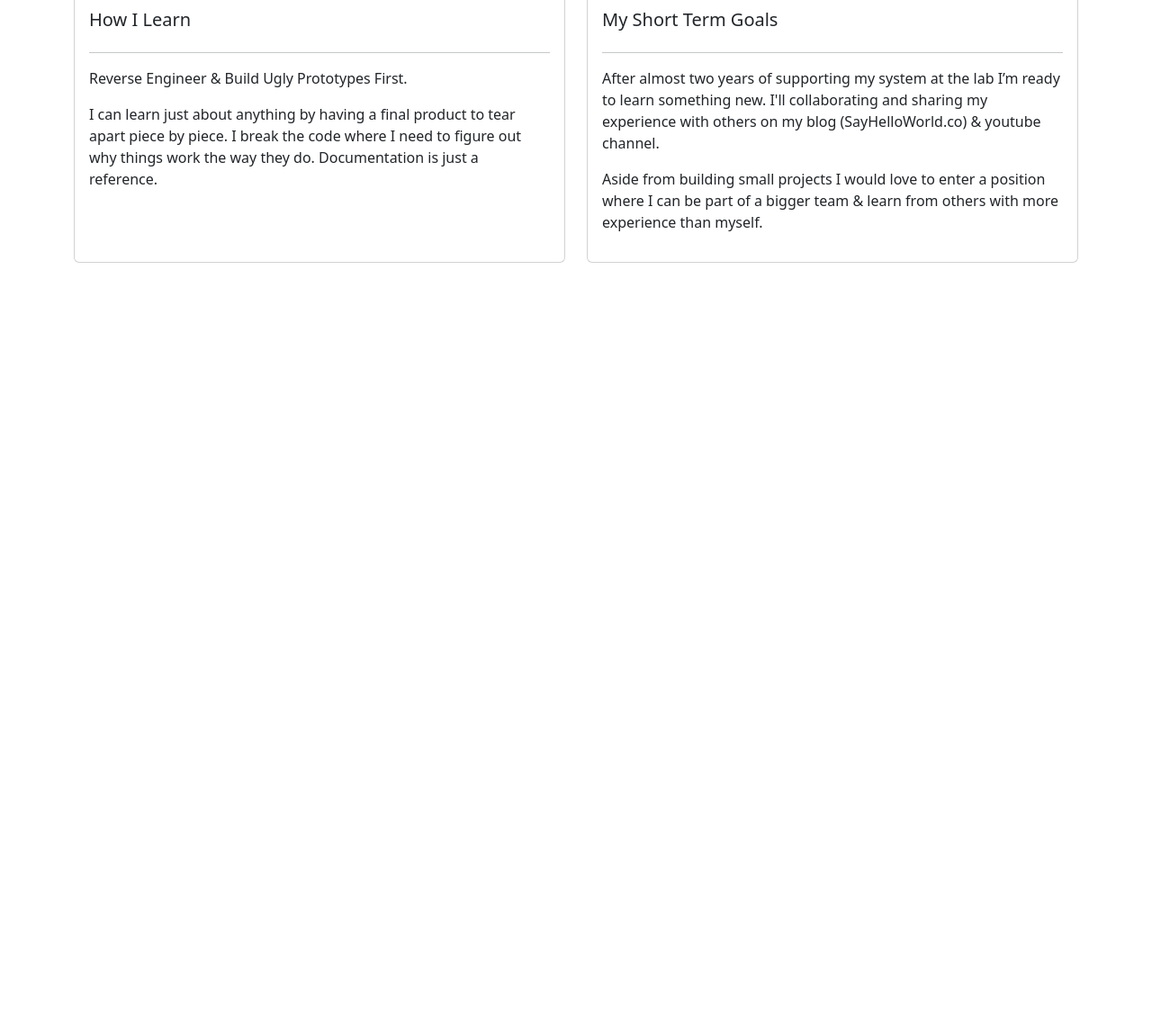
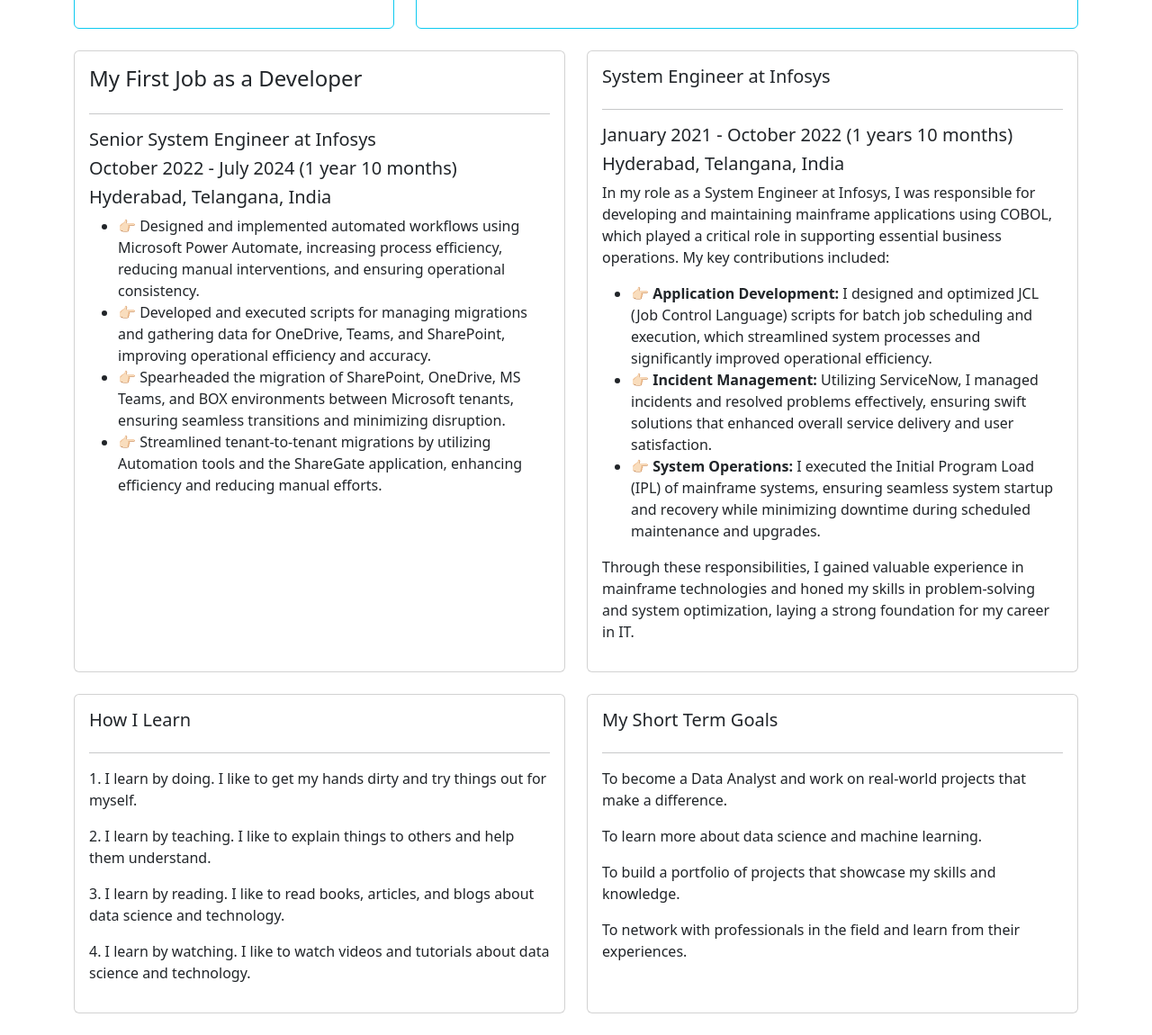
Before and after one commit to VamsyKalaga/Portfolio, a Django app: page / in a window 1280 px wide. Shown: the part 1194-2344 px from the top of the page at 90% size. Before the commit the page ends 1486 px from the top, so only its background shows below. Run offline with Django 5.2, Linux system fonts and the light colour scheme.

Commit message:
Add new feature or fix

```diff
--- a/base/templates/base/home.html
+++ b/base/templates/base/home.html
@@ -11,24 +11,52 @@
     <div class="container">
 
         <div class="row">
-            <div class="col-md-3">
+            <div class="col-md-4">
                 <div class="card card-body h-100  border-info" id="profile-wrapper">
 					<img id="profile-pic" src="{% static 'images/vk.jpeg' %}" >
 					<hr>
-					<h4>Hi I'm Vamsy!</h4>
+					<h4>Hi I'm Vamsy Krishna Kalaga!</h4>
 					<p>I love coding, doing research and collaborating</p>
+                    <p>Computer Science Graduate | Aspiring Data Analyst | Passionate About Data Modeling | Expertise in Cloud Migrations, Security & Automation</p>
+                    <p>📍 Dayton, Ohio, United States</p>
 				</div>
             </div>
-            <div class="col-md-9">
+            <div class="col-md-8">
                 <div class="card card-body h-100  border-info">
-					<h4>My First Job as a Developer</h4>
-					<hr>
-					<p>3 months after writing my first Hello World program on September 8th 2017 (While working in the marketing department) I had convinced my boss to let me take a stab at building a better version of the outdated laboratory management system my company was running on.</p>
 
-					<p>Before I knew it we transitioned from the old system and we're on to mine. My newbie self was now in charge of hosting hundreds of thousands of lab samples and supporting thousands of clients.</p>
+                    <p>
+                        Aspiring Data Analyst and technology enthusiast, I am a Computer Science graduate student with a passion for leveraging AI and data science modeling to drive innovative solutions.
+                    </p>
+                    <p>
+                        In my professional journey, I’ve:
+                        <ul>
+                            <li>
+                                ✔️ Automated workflows using Microsoft Power Automate, streamlining processes, reducing manual tasks, and improving overall productivity.
+                            </li>
+                            <li>
+                                ✔️ Developed scripts to support migrations and data gathering, resulting in more efficient and error-free operations.
+                            </li>
+                            <li>
+                                ✔️ Led tenant-to-tenant migrations for platforms like SharePoint, OneDrive, MS Teams, and BOX, ensuring seamless transitions and minimal disruption.
+                            </li>
+                            <li>
+                                ✔️ Integrated data analysis tools like Power BI to deliver real-time insights and improve decision-making processes.
+                            </li>
+                            <li>
+                                ✔️ Utilized project management tools such as Azure DevOps and Jira to manage tasks, track progress, and ensure timely delivery of complex projects.
+                            </li>
+                            <li>
+                                ✔️ Fostered teamwork and cross-functional communication to build secure, scalable systems that deliver impactful results.
+                            </li>
+                        </ul>
 
-					<p>From this you’ll see that I’m someone that jumps before I can talk myself out of doing something scary.</p>
-
+                        <p>
+                            As I continue to explore the world of data analysis and AI, I aim to embrace new challenges, build lasting connections, and promote a culture of continuous improvement. My goal is to combine technical rigor with strategic thinking to solve real-world challenges.
+                        </p>
+                        <p>
+                            With my approach, you can expect cutting-edge solutions combined with practical insights, all while making the process seamless, efficient, and engaging! 🎉
+                        </p>
+                    </p>
 					<ul class="social-links">
 						<li><a href="https://www.facebook.com/vamsykrishna.kalaga/"><img class="social" src="{% static 'images/facebook.png' %}"></a></li>
 						<li><a href="https://www.linkedin.com/in/vamsy-krishna-kalaga/"><img class="social" src="{% static 'images/linkedin.png' %}"></a></li>
@@ -37,23 +65,40 @@
             </div>
         </div>
         <br>
-
         <div class="row">
 			<div class="col-md-6">
 				<div class="card card-body h-100">
-					<h5>My Experience as a Developer</h5>
+                    <h4>My First Job as a Developer</h4>
 					<hr>
-					<p>Full stack developer at FOI laboratories.</p>
-					<p>Designed, built and managed a lab management system as a sole developer. System supported thousands of customers with a UI for Lab Admins and a customer dashboard.</p>
+                    <h5>Senior System Engineer at Infosys</h5>
+                    <h5>October 2022 - July 2024 (1 year 10 months)</h5>
+                    <h5>Hyderabad, Telangana, India</h5>
+                    <ul>
+                        <li>👉🏻 Designed and implemented automated workflows using Microsoft Power Automate, increasing process efficiency, reducing manual interventions, and ensuring operational consistency.</li>
+                        <li>👉🏻 Developed and executed scripts for managing migrations and gathering data for OneDrive, Teams, and SharePoint, improving operational efficiency and accuracy.</li>
+                        <li>👉🏻 Spearheaded the migration of SharePoint, OneDrive, MS Teams, and BOX environments between Microsoft tenants, ensuring seamless transitions and minimizing disruption.</li>
+                        <li>👉🏻 Streamlined tenant-to-tenant migrations by utilizing Automation tools and the ShareGate application, enhancing efficiency and reducing manual efforts.</li>
+                    </ul>
+
+
 					</div>
 			</div>
 
 			<div class="col-md-6">
 				<div class="card card-body h-100">
-					<h5>What I Know</h5>
-					<hr>
-					<p>Python, Django, HTML/CSS, JavaScript/Jquery, React, Postgres, AWS and APIs such as google maps, JavaScript charts and a whole bunch more I can’t possibly mention in one sentence! ;)</p>
-					<p>PS: Working on Node JS, Mongo DB and Machine Learning.</p>
+                    <h5>System Engineer at Infosys</h5>
+                    <hr>
+                    <h5>January 2021 - October 2022 (1 years 10 months)</h5>
+                    <h5>Hyderabad, Telangana, India</h5>
+                    <p>In my role as a System Engineer at Infosys, I was responsible for developing and maintaining mainframe applications using COBOL, which played a critical role in supporting essential business operations. My key contributions included:
+                    </p>
+                    <ul>
+                        <li><strong>👉🏻 Application Development:</strong> I designed and optimized JCL (Job Control Language) scripts for batch job scheduling and execution, which streamlined system processes and significantly improved operational efficiency.</li>
+                        <li><strong>👉🏻 Incident Management:</strong> Utilizing ServiceNow, I managed incidents and resolved problems effectively, ensuring swift solutions that enhanced overall service delivery and user satisfaction.</li>
+                        <li><strong>👉🏻 System Operations:</strong> I executed the Initial Program Load (IPL) of mainframe systems, ensuring seamless system startup and recovery while minimizing downtime during scheduled maintenance and upgrades.</li>
+                    </ul>
+                    <p>Through these responsibilities, I gained valuable experience in mainframe technologies and honed my skills in problem-solving and system optimization, laying a strong foundation for my career in IT.</p>
+
 				</div>
 			</div>
 		</div>
@@ -63,9 +108,10 @@
 				<div class="card card-body h-100">
 					<h5>How I Learn</h5>
 					<hr>
-					<p>Reverse Engineer & Build Ugly Prototypes First.</p>
-
-					<p>I can learn just about anything by having a final product to tear apart piece by piece. I break the code where I need to figure out why things work the way they do. Documentation is just a reference.</p>
+                    <p>1. I learn by doing. I like to get my hands dirty and try things out for myself.</p>
+                    <p>2. I learn by teaching. I like to explain things to others and help them understand.</p>
+                    <p>3. I learn by reading. I like to read books, articles, and blogs about data science and technology.</p>
+                    <p>4. I learn by watching. I like to watch videos and tutorials about data science and technology.</p>
 				</div>
 			</div>
 
@@ -73,9 +119,10 @@
 				<div class="card card-body h-100">
 					<h5>My Short Term Goals</h5>
 				<hr>
-				<p>After almost two years of supporting my system at the lab I’m ready to learn something new. I'll collaborating and sharing my experience with others on my blog (SayHelloWorld.co) & youtube channel.</p>
-				<p>Aside from building small projects I would love to enter a position where I can be part of a bigger team & learn from others with more experience than myself.</p>
-
+                    <p>To become a Data Analyst and work on real-world projects that make a difference.</p>
+                    <p>To learn more about data science and machine learning.</p>
+                    <p>To build a portfolio of projects that showcase my skills and knowledge.</p>
+                    <p>To network with professionals in the field and learn from their experiences.</p>
 				</div>
 			</div>
 		</div>
```
Also changed, not shown: 2 other files.
